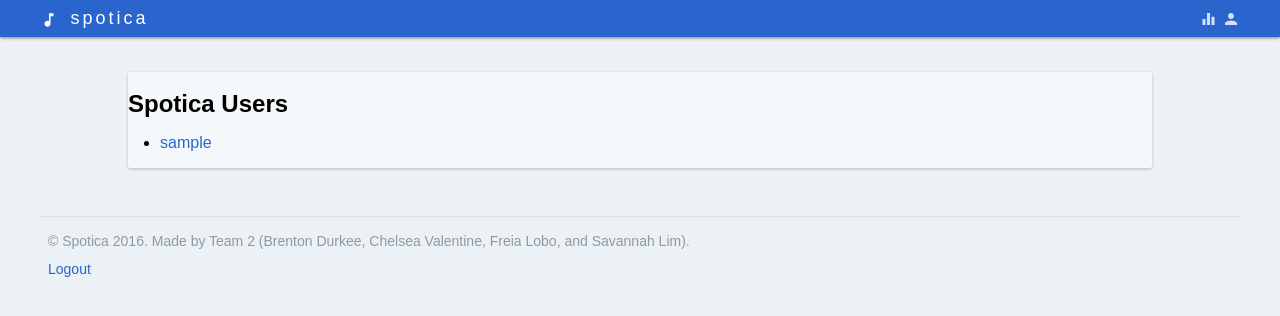
After one commit to brentdur/spotica, a Django app: page /users/ in a window 1280 px wide. The commit adds this page. Shown: the top 316 px of the page. Run offline with Django 3.2, Linux system fonts and the light colour scheme; the visitor is signed in with stand-in values (Sample User, id 1); data comes from the database, SQL or seed files in the repository; style sheets or scripts are compiled from the project's sources; parts of the project's set-up code (start-up, migrations or seed data) failed here and were passed over; some libraries are stand-ins or nearby versions.

Commit message:
Can view list of users to follow if no posts

```diff
--- /dev/null
+++ b/web/scalica/micro/static/micro/css/components/_user-list.scss
@@ -0,0 +1,5 @@
+.userList {
+  display: inline-block;
+  padding: 16px 32px;
+  margin: 0 auto;
+}
--- a/web/scalica/micro/static/micro/css/style.css
+++ b/web/scalica/micro/static/micro/css/style.css
@@ -606,4 +606,9 @@ body {
   font-size: 14px;
   font-weight: 300; }
 
+.userList {
+  display: inline-block;
+  padding: 16px 32px;
+  margin: 0 auto; }
+
 /*# sourceMappingURL=style.css.map */
--- a/web/scalica/micro/static/micro/css/style.scss
+++ b/web/scalica/micro/static/micro/css/style.scss
@@ -25,3 +25,4 @@
 @import 'components/post-types';
 @import 'components/search-results';
 @import 'components/song-choice';
+@import 'components/user-list';
--- /dev/null
+++ b/web/scalica/micro/templates/micro/find_users.html
@@ -0,0 +1,15 @@
+{% extends "micro/base.html" %}
+{% load humanize %}
+{% load staticfiles %}
+
+{% block content %}
+  <div class="feed">
+    <br>
+    <h2>Spotica Users</h2>
+     <ul class="userList">
+      {% for user in users %}
+        <li><a href="/stream/{{ user.id }}">{{ user }}</a></li>
+      {% endfor %}
+     </ul>
+  </div>
+{% endblock %}
--- a/web/scalica/micro/templates/micro/home.html
+++ b/web/scalica/micro/templates/micro/home.html
@@ -88,7 +88,7 @@
             <div class="emptyState__container">
               <h2 class="emptyState__title">There are no posts</h2>
               <p class="emptyState__prompt">Write the first post!</p>
-              <a class="emptyState__suggestion" href="">Find users</a>
+              <a class="emptyState__suggestion" href="/users">Find users</a>
             </div>
           </div>
         {% endif %}
--- a/web/scalica/micro/templates/micro/stream.html
+++ b/web/scalica/micro/templates/micro/stream.html
@@ -9,13 +9,17 @@
 
 {% block sidebar %}
   <img src="{% static "micro/images/user.png" %}" alt="Generic User"/><br>
+
   {{ stream_user.username }}
+
   {% if form %}
-    <form action="/micro/follow/" method="post">
+    <form action="/follow/" method="post">
       {% csrf_token %}
       <input type="hidden" id="id_followee" name="followee" value="{{ stream_user.id }}" />
       <input type="submit" value="Follow" />
     </form>
+  {% else %}
+  <p>Following</p>
   {% endif %}
 {% endblock %}
 
--- a/web/scalica/micro/urls.py
+++ b/web/scalica/micro/urls.py
@@ -18,6 +18,7 @@ urlpatterns = [
     url(r'^home/$', views.home, name='home'),
     url(r'^stream/(?P<user_id>[0-9]+)/$', views.stream, name='stream'),
     url(r'^post/$', views.post, name='post'),
+    url(r'^users/$', views.find_users, name='users'),
     url(r'^follow/$', views.follow, name='follow'),
     url(r'^register/$', views.register, name='register'),
     url(r'^global_sentiment/$', views.global_sentiment, name='global_sentiment'),
--- a/web/scalica/micro/views.py
+++ b/web/scalica/micro/views.py
@@ -168,7 +168,10 @@ def follow(request):
         form = FollowingForm
     return render(request, 'micro/follow.html', {'form': form})
 
+@login_required
+def find_users(request):
 
+    return render(request, 'micro/find_users.html', { 'users': User.objects.all })
 @login_required
 def global_sentiment(request):
     media_url = json.dumps(caching.global_sentiment_json_url())
```
